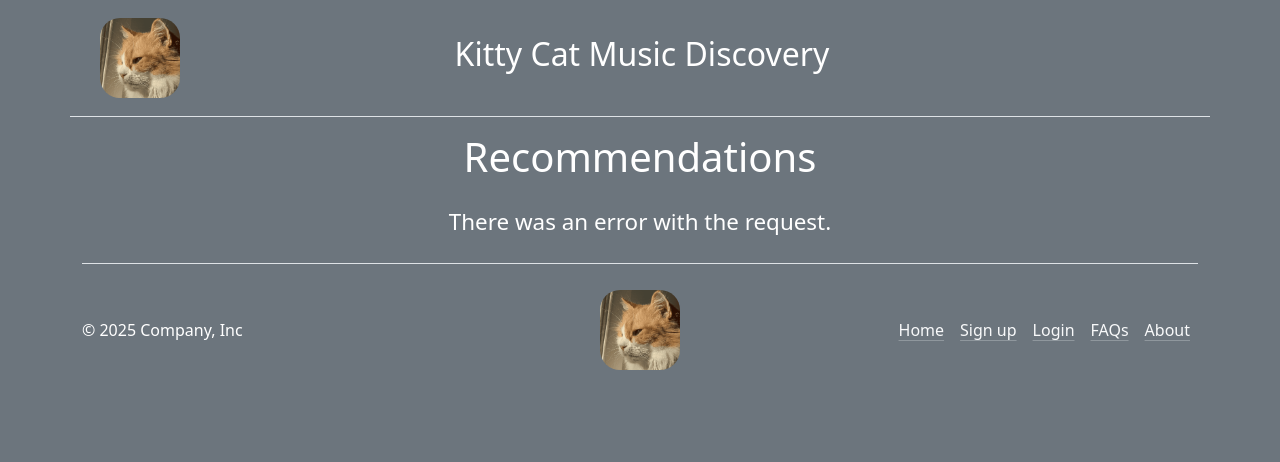
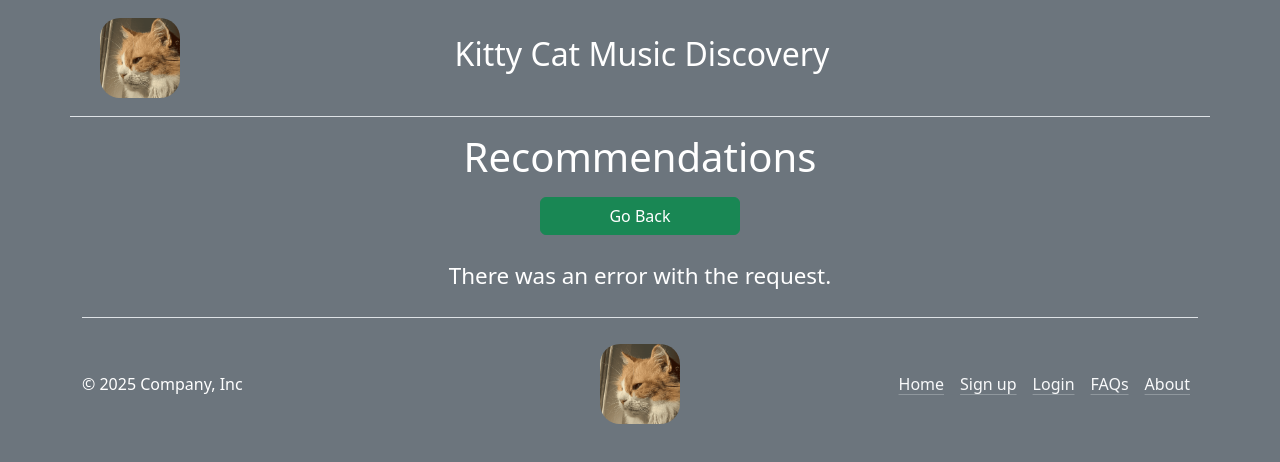
Before and after one commit to bennyschoo/CSCI3172-L5, a website: page frontend/recommendation.html in a window 1280 px wide. Drawn offline with nearby package versions, Linux system fonts and the light colour scheme.

Commit message:
Added back button to recomends

```diff
--- a/frontend/recommendation.html
+++ b/frontend/recommendation.html
@@ -22,6 +22,10 @@
 
         <main class="container">
             <h1 id="recommendation-text" class="m-3 text-center">Recommendations</h1>
+
+            <div class="d-flex m-auto flex-column">
+                <button onclick="history.back()" class="btn btn-success m-auto" id="back-button">Go Back</button>
+            </div>
 
             <div id="results-container" class="my-4">
                 <p id="loading-text" class="text-center large-font">Please Wait. Results are loading...</p>
--- a/frontend/styles/styles.css
+++ b/frontend/styles/styles.css
@@ -22,3 +22,7 @@
 .result{
     height: 100px;
 }
+
+#back-button{
+    width:200px;
+}
```
